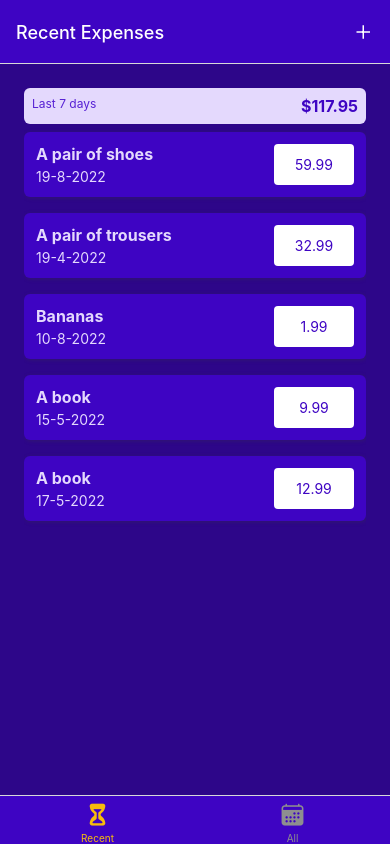
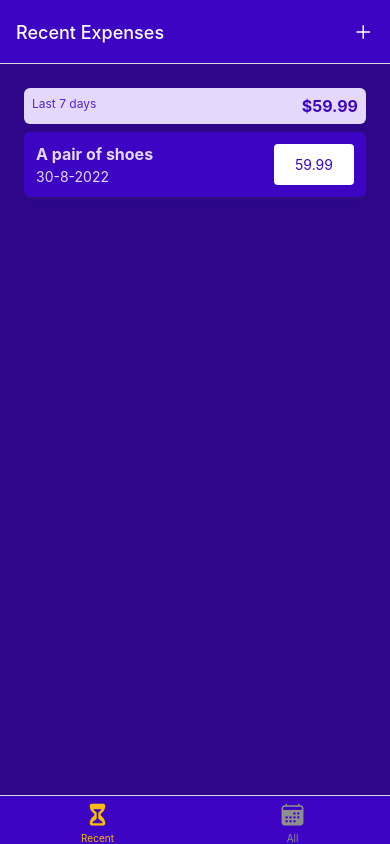
Before and after one commit to kubaslawski/expense-tracker-app, a React Native app: screen /RecentExpenses in a window 390 px wide. Built offline with nearby package versions, Linux system fonts and the light colour scheme.

Commit message:
14. Using context instead of dummy-data in the app.

```diff
--- a/components/expenses/ExpensesOutput.js
+++ b/components/expenses/ExpensesOutput.js
@@ -3,49 +3,15 @@ import { globalStyles } from '../../constants/styles';
 import ExpensesList from './ExpensesList';
 import ExpensesSummary from './ExpensesSummary';
 
-const DUMMY_EXPENSES = [
-    {
-        id: "1",
-        description: "A pair of shoes",
-        ammount: 59.99,
-        date: new Date("2022-08-19")
-    },
-    {
-        id: "2",
-        description: "A pair of trousers",
-        ammount: 32.99,
-        date: new Date("2022-04-19")
-    },
-    {
-        id: "3",
-        description: "Bananas",
-        ammount: 1.99,
-        date: new Date("2022-08-10")
-    },
-    {
-        id: "4",
-        description: "A book",
-        ammount: 9.99,
-        date: new Date("2022-05-15")
-    },
-    {
-        id: "5",
-        description: "A book",
-        ammount: 12.99,
-        date: new Date("2022-05-17")
-    },
-]
-
-
 const ExpensesOutput = ({ expenses, expensesPeriod }) => {
     return (
         <View style={styles.container}>
             <ExpensesSummary
-                expenses={DUMMY_EXPENSES}
+                expenses={expenses}
                 periodName={expensesPeriod}
             />
             <ExpensesList
-                expenses={DUMMY_EXPENSES}
+                expenses={expenses}
             />
         </View>
     );
--- a/screens/AllExpenses.js
+++ b/screens/AllExpenses.js
@@ -1,9 +1,14 @@
-import { Text } from "react-native";
+import { useContext } from "react";
+// components
 import ExpensesOutput from "../components/expenses/ExpensesOutput";
+// context
+import { ExpensesContext } from "../store/expenses-context";
 
 const AllExpenses = () => {
+    const expensesContext = useContext(ExpensesContext);
+
     return (
-        <ExpensesOutput expensesPeriod={"Total"}/>
+        <ExpensesOutput expenses={expensesContext.expenses} expensesPeriod={"Total"} />
     )
 };
 
--- a/screens/ManageExpense.js
+++ b/screens/ManageExpense.js
@@ -1,8 +1,8 @@
 import { useLayoutEffect } from "react";
 import { View, StyleSheet } from "react-native";
-import Button from "../components/ui/Button";
 // components
 import IconButton from "../components/ui/IconButton";
+import Button from "../components/ui/Button";
 // constants
 import { globalStyles } from "../constants/styles";
 
@@ -16,8 +16,15 @@ const ManageExpense = ({ navigation, route }) => {
         });
     }, [navigation, isEditing]);
 
-    const cancelHandler = () => { };
-    const confirmHandler = () => { };
+    const deleteExpenseHandler = () => {
+        navigation.goBack();
+    };
+    const cancelHandler = () => {
+        navigation.goBack();
+    };
+    const confirmHandler = () => {
+        navigation.goBack();
+    };
 
     return (
         <View style={styles.container}>
@@ -31,7 +38,7 @@ const ManageExpense = ({ navigation, route }) => {
                         icon="trash"
                         color={globalStyles.colors.error500}
                         size={36}
-                        onPress={() => { }}
+                        onPress={deleteExpenseHandler}
                     />
                 </View>
             )}
--- a/screens/RecentExpenses.js
+++ b/screens/RecentExpenses.js
@@ -1,9 +1,21 @@
-import { Text } from "react-native";
+import { useContext } from "react";
+// components
 import ExpensesOutput from "../components/expenses/ExpensesOutput";
+// context
+import { ExpensesContext } from "../store/expenses-context";
+import { getDateMinusDays } from "../util/date";
 
 const RecentExpenses = () => {
+
+    const expensesContext = useContext(ExpensesContext);
+    const recentExpenses = expensesContext.expenses.filter((expense) => {
+        const today = new Date();
+        const date7DaysAgo = getDateMinusDays(today, 7);
+        return expense.date > date7DaysAgo;
+    })
+
     return (
-        <ExpensesOutput expensesPeriod={"Last 7 days"}/>
+        <ExpensesOutput expenses={recentExpenses} expensesPeriod={"Last 7 days"} />
     )
 };
 
--- a/util/date.js
+++ b/util/date.js
@@ -4,3 +4,8 @@ export const getFormattedDate = (date) => {
     const day = date.getDate();
     return `${day}-${month}-${year}`;
 };
+
+export const getDateMinusDays = (date, days) => {
+    const newDate = new Date(date.getFullYear(), date.getMonth(), date.getDate() - days);
+    return newDate;
+};
```
